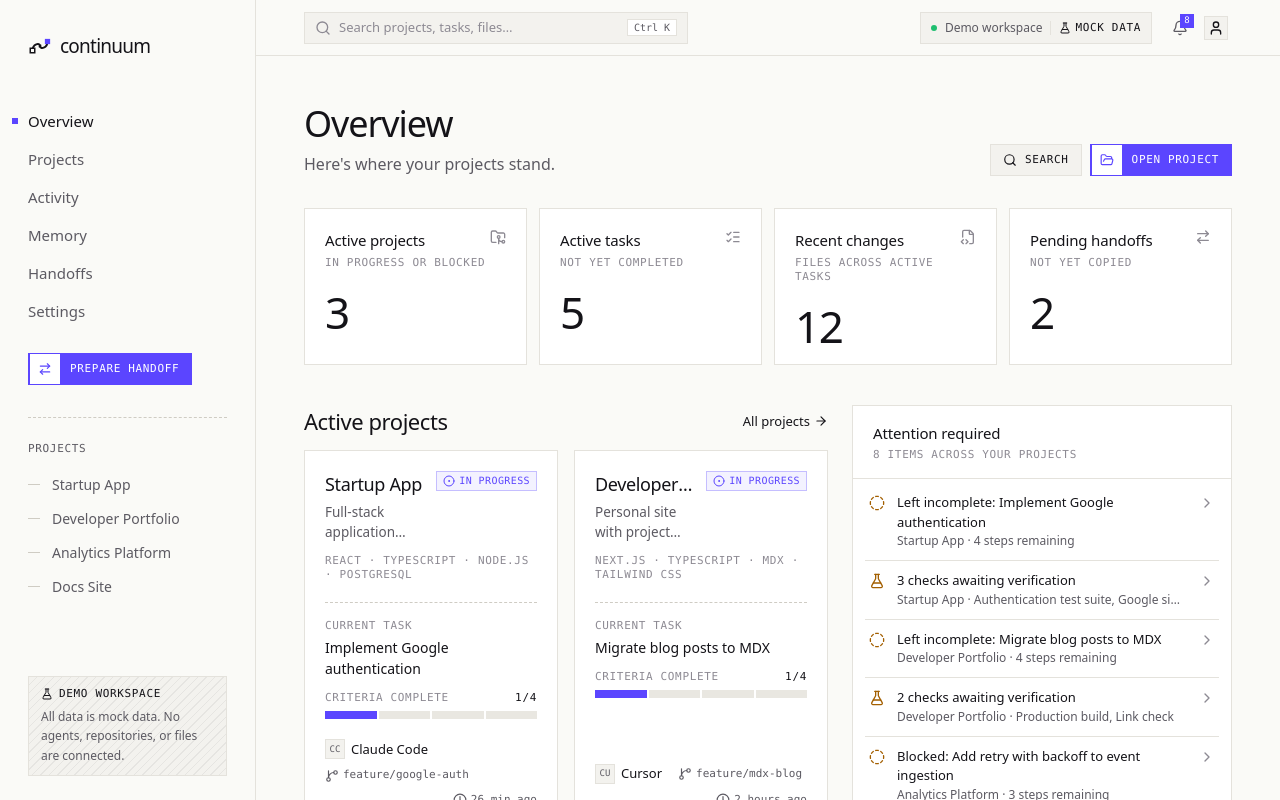
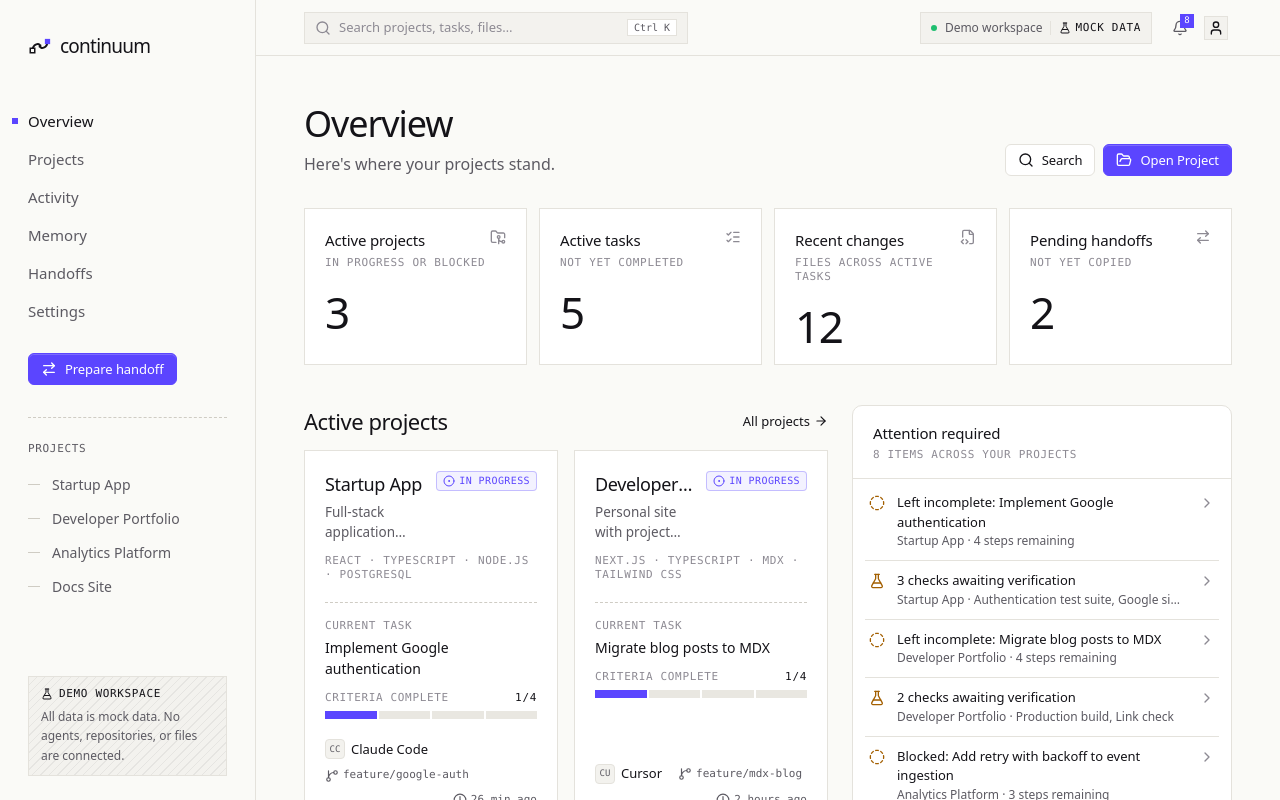
Before and after one commit to PranavOaR/continuum, a React (Vite) app: page /app in a window 1280 px wide. Shown: the top 800 px of the page. Built offline with nearby package versions, Linux system fonts and the light colour scheme.

Commit message:
style: soften shared primitives
Sans, rounded buttons with an inner highlight; rounded panels, badges,
fields, popovers, dialogs, toasts and empty states.

```diff
--- a/src/components/shared/AgentChip.tsx
+++ b/src/components/shared/AgentChip.tsx
@@ -8,7 +8,7 @@ export function AgentMonogram({ agent, className }: { agent: AgentType; classNam
     <span
       aria-hidden
       className={cn(
-        'inline-flex size-5 shrink-0 items-center justify-center border border-line bg-surface-2 font-mono text-[9px] font-medium text-muted',
+        'inline-flex size-5 shrink-0 items-center justify-center rounded-sm border border-line bg-surface-2 font-mono text-[9px] font-medium text-muted',
         className,
       )}
     >
--- a/src/components/shared/Badge.tsx
+++ b/src/components/shared/Badge.tsx
@@ -26,7 +26,7 @@ export function Badge({ tone = 'neutral', icon, dashed, title, className, childr
     <span
       title={title}
       className={cn(
-        'inline-flex h-5 shrink-0 items-center gap-1 border px-1.5 font-mono text-[10px] font-medium leading-none tracking-[0.04em] whitespace-nowrap uppercase [&_svg]:size-3 [&_svg]:shrink-0',
+        'inline-flex h-5 shrink-0 items-center gap-1 rounded-sm border px-1.5 font-mono text-[10px] font-medium leading-none tracking-[0.04em] whitespace-nowrap uppercase [&_svg]:size-3 [&_svg]:shrink-0',
         dashed && 'border-dashed',
         TONES[tone],
         className,
--- a/src/components/shared/Button.tsx
+++ b/src/components/shared/Button.tsx
@@ -6,34 +6,22 @@ type Variant = 'primary' | 'secondary' | 'ghost' | 'danger'
 type Size = 'sm' | 'md'
 
 const BASE =
-  'group/button inline-flex items-center justify-center gap-2 whitespace-nowrap font-mono font-medium uppercase tracking-[0.06em] transition-colors disabled:pointer-events-none disabled:opacity-45 [&_svg]:size-3.5 [&_svg]:shrink-0'
+  'inline-flex items-center justify-center gap-2 whitespace-nowrap rounded-md font-medium tracking-[-0.005em] transition-[background-color,border-color,color,transform] active:translate-y-px disabled:pointer-events-none disabled:opacity-45 [&_svg]:size-4 [&_svg]:shrink-0'
 
 const VARIANTS: Record<Variant, string> = {
-  primary: 'border border-accent-strong bg-accent-strong text-accent-fg hover:border-accent-hover hover:bg-accent-hover',
-  secondary: 'border border-line bg-surface-2 text-fg hover:border-line-strong hover:bg-surface-3',
+  primary: 'border border-accent-strong bg-accent-strong text-accent-fg shadow-[inset_0_1px_0_rgb(255_255_255/0.2)] hover:border-accent-hover hover:bg-accent-hover',
+  secondary: 'border border-line bg-surface text-fg hover:border-line-strong hover:bg-surface-2',
   ghost: 'border border-transparent text-muted hover:bg-surface-2 hover:text-fg',
   danger: 'border border-danger/40 bg-danger/5 text-danger hover:bg-danger/10',
 }
 
 const SIZES: Record<Size, string> = {
-  sm: 'h-8 px-3 text-[11px]',
-  md: 'h-10 px-4 text-[12px]',
-}
-
-/** Primary buttons place their icon in a white square, flush to the left edge. */
-const ICON_BOX: Record<Size, string> = {
-  sm: '-ml-[11px] mr-0.5 size-[30px]',
-  md: '-ml-[15px] mr-1 size-[38px]',
+  sm: 'h-8 px-3 text-[13px]',
+  md: 'h-10 px-4 text-[14px]',
 }
 
 export function buttonClass(variant: Variant = 'secondary', size: Size = 'md', extra?: string): string {
   return cn(BASE, VARIANTS[variant], SIZES[size], extra)
-}
-
-function ButtonIcon({ icon, variant, size }: { icon?: ReactNode; variant: Variant; size: Size }) {
-  if (!icon) return null
-  if (variant !== 'primary') return <>{icon}</>
-  return <span className={cn('flex shrink-0 items-center justify-center bg-accent-fg text-accent-strong', ICON_BOX[size])}>{icon}</span>
 }
 
 interface ButtonProps extends ButtonHTMLAttributes<HTMLButtonElement> {
@@ -45,7 +33,7 @@ interface ButtonProps extends ButtonHTMLAttributes<HTMLButtonElement> {
 export function Button({ variant = 'secondary', size = 'md', icon, className, children, type = 'button', ...rest }: ButtonProps) {
   return (
     <button type={type} className={buttonClass(variant, size, className)} {...rest}>
-      <ButtonIcon icon={icon} variant={variant} size={size} />
+      {icon}
       {children}
     </button>
   )
@@ -60,7 +48,7 @@ interface ButtonLinkProps extends LinkProps {
 export function ButtonLink({ variant = 'secondary', size = 'md', icon, className, children, ...rest }: ButtonLinkProps) {
   return (
     <Link className={buttonClass(variant, size, typeof className === 'string' ? className : undefined)} {...rest}>
-      <ButtonIcon icon={icon} variant={variant} size={size} />
+      {icon}
       {children}
     </Link>
   )
@@ -77,7 +65,7 @@ export function IconButton({ label, className, children, type = 'button', ...res
       aria-label={label}
       title={label}
       className={cn(
-        'inline-flex size-8 items-center justify-center text-muted transition-colors hover:bg-surface-2 hover:text-fg [&_svg]:size-4',
+        'inline-flex size-8 items-center justify-center rounded-md text-muted transition-colors hover:bg-surface-2 hover:text-fg [&_svg]:size-4',
         className,
       )}
       {...rest}
--- a/src/components/shared/Dialog.tsx
+++ b/src/components/shared/Dialog.tsx
@@ -66,7 +66,7 @@ export function Dialog({ open, onClose, title, description, variant = 'modal', s
       {open && (
         <div
           className={cn(
-            'cn-dialog-panel flex flex-col border-line bg-surface text-fg',
+            'cn-dialog-panel flex flex-col border-line bg-surface text-fg sm:shadow-[0_24px_64px_-24px_rgb(20_19_24/0.35)]',
             isDrawer
               ? 'h-dvh w-full border-l sm:w-[480px]'
               : cn('h-dvh w-full sm:h-auto sm:max-h-[calc(100dvh-3rem)] sm:rounded-xl sm:border', MODAL_WIDTH[size]),
--- a/src/components/shared/Fields.tsx
+++ b/src/components/shared/Fields.tsx
@@ -17,7 +17,7 @@ export function SearchInput({ value, onChange, label, className, ...rest }: Sear
         aria-label={label}
         value={value}
         onChange={(event) => onChange(event.target.value)}
-        className="h-9 w-full border border-line bg-surface pr-8 pl-8 text-[13px] text-fg placeholder:text-subtle focus:border-accent focus:outline-none [&::-webkit-search-cancel-button]:hidden"
+        className="h-9 w-full rounded-md border border-line bg-surface pr-8 pl-8 text-[13px] text-fg placeholder:text-subtle focus:border-accent focus:outline-none [&::-webkit-search-cancel-button]:hidden"
         {...rest}
       />
       {value && (
@@ -51,7 +51,7 @@ export function SelectField({ label, hideLabel, className, children, id, ...rest
       <div className="relative">
         <select
           id={selectId}
-          className="h-9 w-full appearance-none border border-line bg-surface pr-8 pl-3 text-[13px] text-fg focus:border-accent focus:outline-none"
+          className="h-9 w-full appearance-none rounded-md border border-line bg-surface pr-8 pl-3 text-[13px] text-fg focus:border-accent focus:outline-none"
           {...rest}
         >
           {children}
@@ -119,13 +119,13 @@ export function Toggle({ checked, onChange, label, description }: ToggleProps) {
         aria-checked={checked}
         onClick={() => onChange(!checked)}
         className={cn(
-          'relative inline-flex h-5 w-9 shrink-0 items-center border transition-colors',
+          'relative inline-flex h-5 w-9 shrink-0 items-center rounded-full border transition-colors',
           checked ? 'border-accent-strong bg-accent-strong' : 'border-line-strong bg-surface-3 [&>span]:bg-subtle',
         )}
       >
         <span
           aria-hidden
-          className={cn('inline-block size-3.5 bg-white transition-transform', checked ? 'translate-x-[18px]' : 'translate-x-0.5')}
+          className={cn('inline-block size-3.5 rounded-full bg-white transition-transform', checked ? 'translate-x-[18px]' : 'translate-x-0.5')}
         />
       </button>
     </div>
--- a/src/components/shared/Panel.tsx
+++ b/src/components/shared/Panel.tsx
@@ -15,7 +15,7 @@ interface PanelProps {
 export function Panel({ title, description, actions, id, className, bodyClassName, children }: PanelProps) {
   const headingId = id ? `${id}-heading` : undefined
   return (
-    <section id={id} aria-labelledby={headingId} className={cn('scroll-mt-20 border border-line bg-surface', className)}>
+    <section id={id} aria-labelledby={headingId} className={cn('scroll-mt-20 rounded-lg border border-line bg-surface', className)}>
       {(title || actions) && (
         <header className="flex flex-wrap items-start justify-between gap-x-4 gap-y-2 border-b border-line px-5 py-4">
           <div className="min-w-0">
--- a/src/components/shared/Popover.tsx
+++ b/src/components/shared/Popover.tsx
@@ -39,7 +39,7 @@ export function Popover({ trigger, align = 'right', className, children }: Popov
         <div
           id={panelId}
           className={cn(
-            'cn-toast absolute top-full z-40 mt-2 border border-line bg-surface p-1',
+            'cn-toast absolute top-full z-40 mt-2 rounded-lg border border-line bg-surface p-1 shadow-[0_12px_32px_-12px_rgb(20_19_24/0.25)]',
             align === 'right' ? 'right-0' : 'left-0',
             className,
           )}
--- a/src/components/shared/States.tsx
+++ b/src/components/shared/States.tsx
@@ -12,7 +12,7 @@ interface EmptyStateProps {
 
 export function EmptyState({ icon, title, description, action, className }: EmptyStateProps) {
   return (
-    <div className={cn('cn-dots flex flex-col items-center justify-center border border-dashed border-line-strong px-6 py-10 text-center', className)}>
+    <div className={cn('cn-dots flex flex-col items-center justify-center rounded-lg border border-dashed border-line-strong px-6 py-10 text-center', className)}>
       <div className="mb-3 flex size-9 items-center justify-center rounded-md border border-line bg-surface-2 text-muted [&_svg]:size-4">
         {icon ?? <Inbox />}
       </div>
--- a/src/state/toasts.tsx
+++ b/src/state/toasts.tsx
@@ -42,7 +42,7 @@ export function ToastProvider({ children }: { children: ReactNode }) {
           return (
             <div
               key={toast.id}
-              className="cn-toast pointer-events-auto flex w-full max-w-sm items-start gap-3 border border-line bg-surface px-4 py-3"
+              className="cn-toast pointer-events-auto flex w-full max-w-sm items-start gap-3 rounded-lg border border-line bg-surface px-4 py-3 shadow-[0_12px_32px_-12px_rgb(20_19_24/0.25)]"
             >
               <Icon aria-hidden className={`mt-0.5 size-4 shrink-0 ${TONE_CLASS[toast.tone]}`} />
               <p className="flex-1 text-[13px] text-fg">{toast.message}</p>
```
